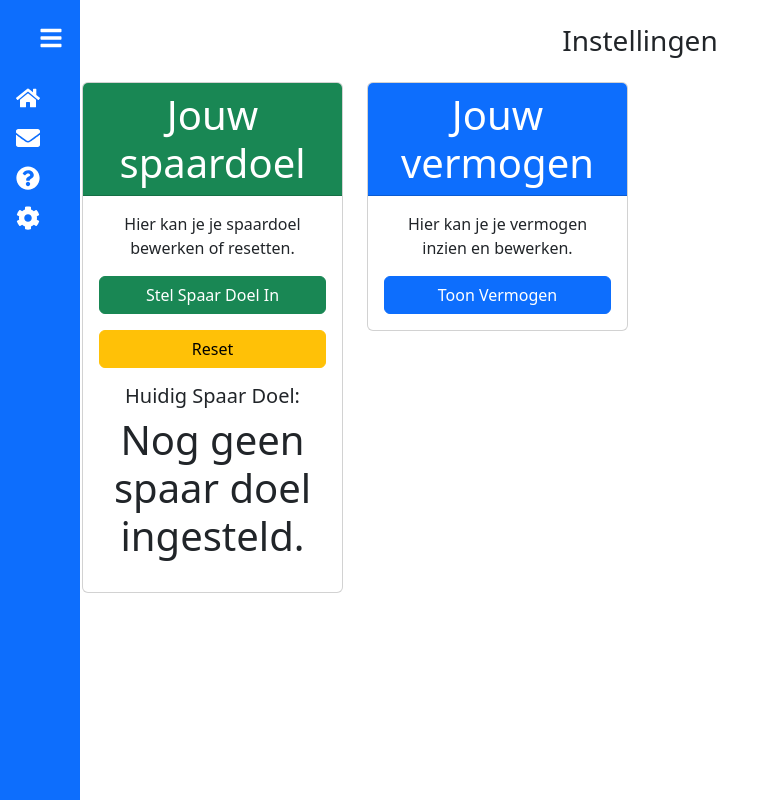
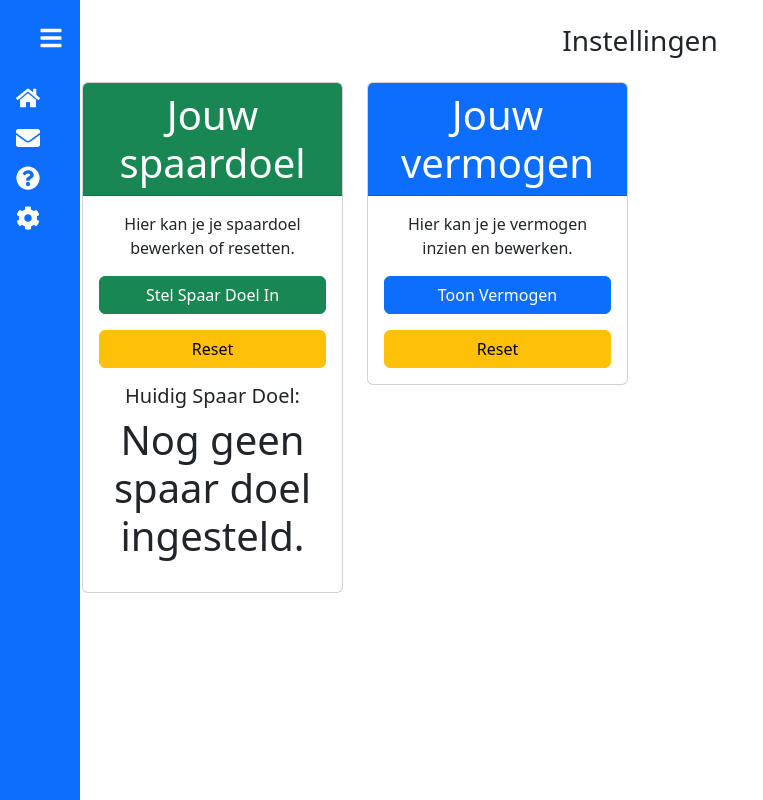
Before and after one commit to OsamaElAnzi/GeldManagmentSysteem_React, a React (Vite) app in the folder GeldApp/: page /settings in a window 1280 px wide. Shown: the whole page, without its empty margins (0-763 px from the left). Built offline with nearby package versions, Linux system fonts and the light colour scheme.

Commit message:
reset knop voor vermogen werkt

```diff
--- a/GeldApp/src/components/Pages/Settings.jsx
+++ b/GeldApp/src/components/Pages/Settings.jsx
@@ -1,16 +1,25 @@
 import React, { useEffect, useState } from "react";
 import ModalSpaarDoel from "../HerbruikbaarCode/ModalSpaarDoel";
 import ModalVermogen from "../HerbruikbaarCode/ModalVermogen";
-import { Card, Container, Row, Col } from "react-bootstrap";
+import { Card, Container, Row, Col, Button, Alert } from "react-bootstrap";
 
 function Settings() {
   const [transacties, setTransacties] = useState([]);
-
+  const [errorMessage, setErrorMessage] = useState("");
+    const [showError, setShowError] = useState(false);
   useEffect(() => {
     const savedTransacties = localStorage.getItem("transactions");
     setTransacties(savedTransacties ? JSON.parse(savedTransacties) : []);
   }, []);
-
+  const handleReset = () => {
+    localStorage.removeItem("transactions");
+    setTransacties([]);
+    setShowError(true);
+    setErrorMessage("Transacties zijn gereset.");
+    setTimeout(() => {
+      setShowError(false);
+    }, 3000);
+  }
   return (
     <Container className="py-4">
       <h3 className="text-center mb-4">Instellingen</h3>
@@ -38,6 +47,13 @@ function Settings() {
                 Hier kan je je vermogen inzien en bewerken.
               </Card.Text>
               <ModalVermogen transacties={transacties} />
+              <Button
+              variant="warning"
+              className="w-100 mt-3"
+              onClick={handleReset}>
+                Reset
+              </Button>
+              {showError && <Alert variant="success" className="mt-3">{errorMessage}</Alert>}
             </Card.Body>
           </Card>
         </Col>
```
